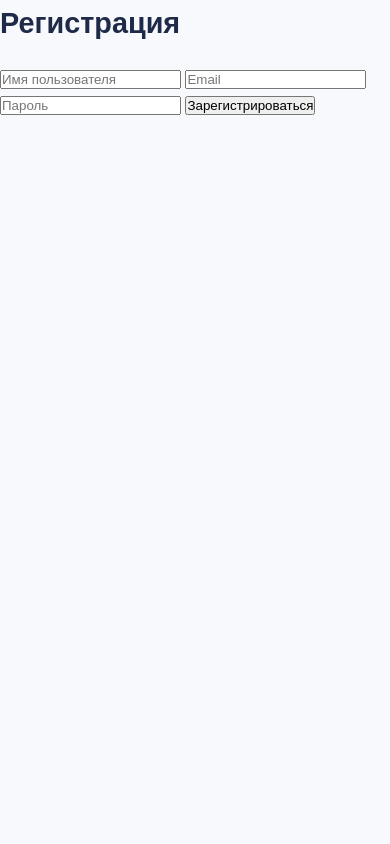
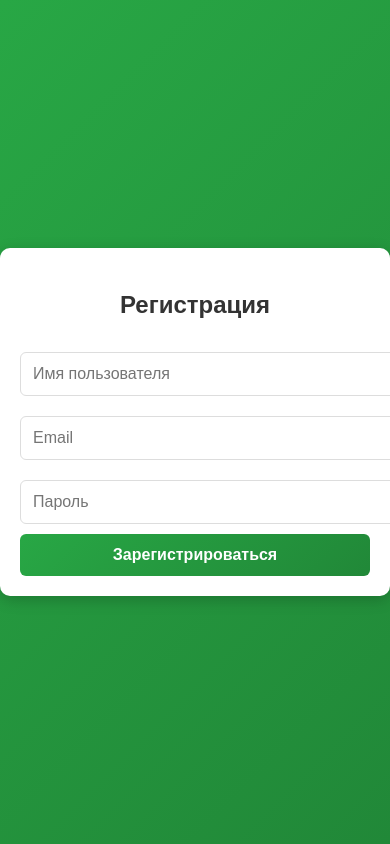
Before and after one commit to MikitaKostukevich/SellCarSite, a PHP site: page /register.php in a window 390 px wide. Run offline with PHP 8.4, Linux system fonts and the light colour scheme.

Commit message:
fix bugs with design on auth and register pages

```diff
--- /dev/null
+++ b/css/style_register.css
@@ -0,0 +1,97 @@
+/* Подключаем красивый шрифт */
+@import url('https://fonts.googleapis.com/css2?family=Poppins:wght@300;400;600&display=swap');
+
+/* Основные стили */
+body {
+    font-family: 'Poppins', sans-serif;
+    background: linear-gradient(135deg, #28a745, #218838);
+    margin: 0;
+    display: flex;
+    justify-content: center;
+    align-items: center;
+    height: 100vh;
+}
+
+/* Контейнер формы */
+.register-container {
+    background: white;
+    padding: 30px;
+    border-radius: 10px;
+    box-shadow: 0 4px 15px rgba(0, 0, 0, 0.2);
+    width: 100%;
+    max-width: 400px;
+    text-align: center;
+    animation: fadeIn 0.5s ease-in-out;
+}
+
+/* Заголовок */
+h2 {
+    margin-bottom: 20px;
+    color: #333;
+}
+
+/* Поля ввода */
+input {
+    width: 100%;
+    padding: 12px;
+    margin: 10px 0;
+    border: 1px solid #ddd;
+    border-radius: 6px;
+    font-size: 16px;
+    transition: all 0.3s ease-in-out;
+}
+
+/* Эффект при фокусе */
+input:focus {
+    border-color: #28a745;
+    outline: none;
+    box-shadow: 0 0 8px rgba(40, 167, 69, 0.4);
+}
+
+/* Кнопка регистрации */
+button {
+    width: 100%;
+    padding: 12px;
+    background: linear-gradient(135deg, #28a745, #218838);
+    border: none;
+    border-radius: 6px;
+    color: white;
+    font-size: 16px;
+    font-weight: bold;
+    cursor: pointer;
+    transition: all 0.3s ease-in-out;
+}
+
+/* Эффект при наведении */
+button:hover {
+    background: linear-gradient(135deg, #218838, #1c6e32);
+    transform: scale(1.05);
+}
+
+/* Сообщения об ошибках */
+.error {
+    color: red;
+    font-size: 14px;
+    margin-bottom: 10px;
+    font-weight: 500;
+}
+
+/* Анимация появления */
+@keyframes fadeIn {
+    from {
+        opacity: 0;
+        transform: translateY(-20px);
+    }
+    to {
+        opacity: 1;
+        transform: translateY(0);
+    }
+}
+
+/* Адаптивность */
+@media (max-width: 480px) {
+    .register-container {
+        width: 90%;
+        padding: 20px;
+    }
+}
--- a/login.php
+++ b/login.php
@@ -39,7 +39,7 @@ if ($_SERVER['REQUEST_METHOD'] == 'POST') {
 <head>
     <meta charset="UTF-8">
     <title>Авторизация</title>
-    <link rel="stylesheet" href="css/style.css">
+    <link rel="stylesheet" href="css/style_login.css">
 </head>
 <body>
     <div class="login-container">
--- a/register.php
+++ b/register.php
@@ -43,7 +43,7 @@ if ($_SERVER["REQUEST_METHOD"] == "POST") {
 <head>
     <meta charset="UTF-8">
     <title>Регистрация</title>
-    <link rel="stylesheet" href="css/style.css">
+    <link rel="stylesheet" href="css/style_register.css">
 </head>
 <body>
     <div class="register-container">
```
Also changed, not shown: css/style_login.css (added, +97 -0 lines), uploads/news/1740234947_99px_ru_wallpaper_61535_jeltij_tjagach_western_star_zapadnaja_zvezda.jpg (added).
